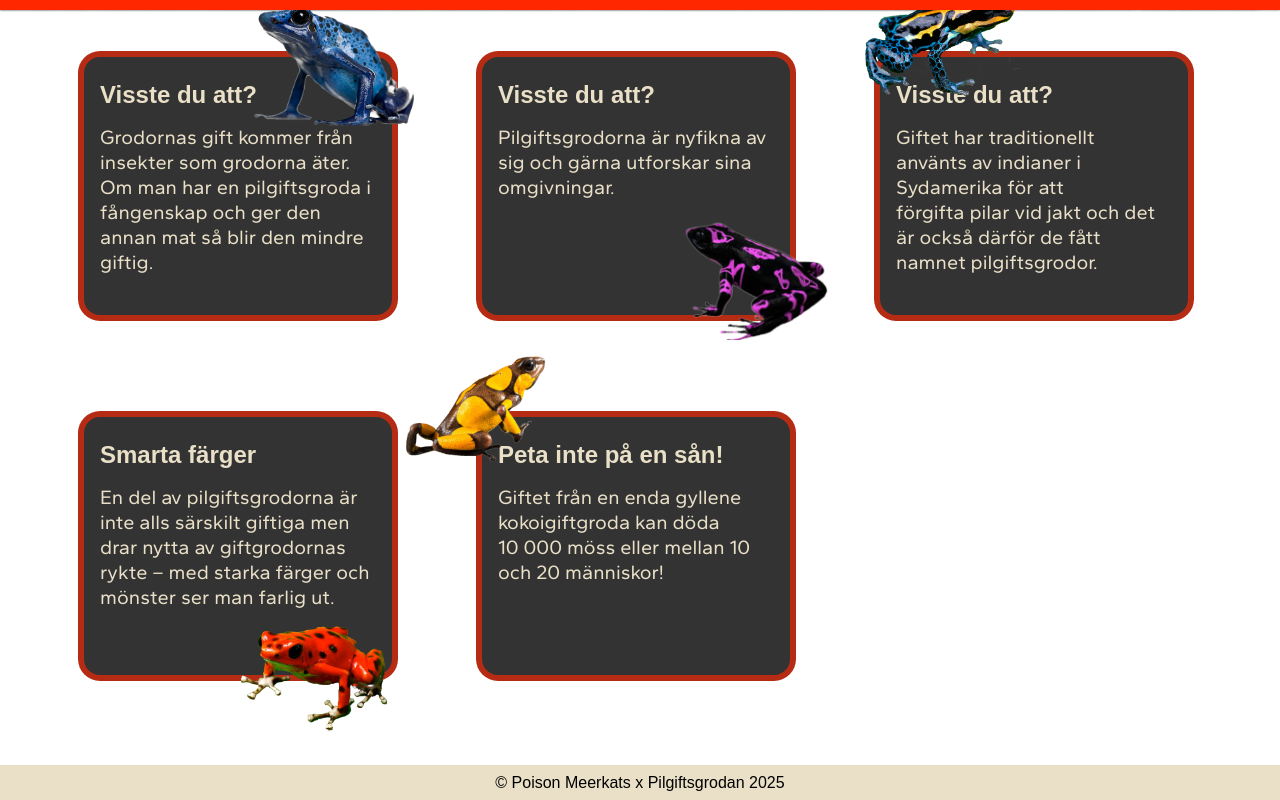
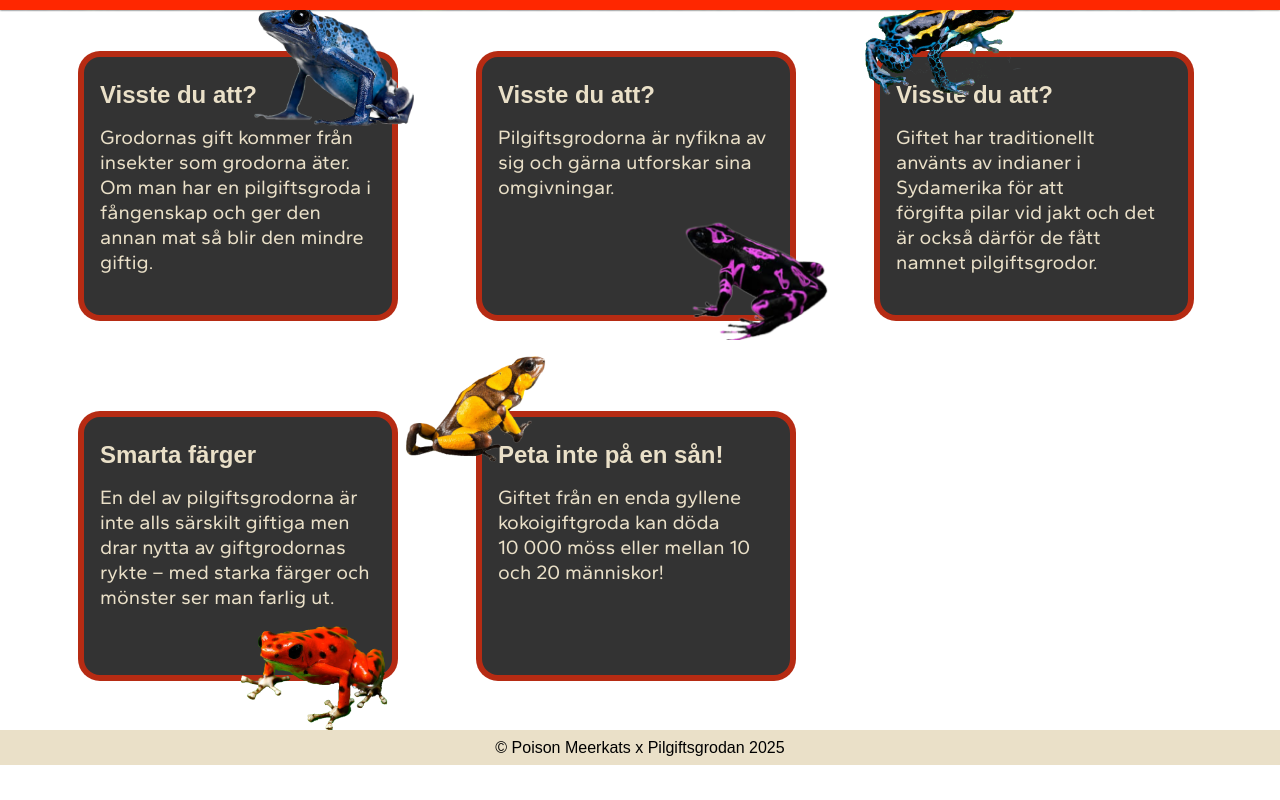
Before and after one commit to oliviaalmseger/Medieinstitutet-GroupProject-Vue-Pilgiftsgrodorna, a Vue app: page / in a window 1280 px wide. Shown: the part 790-1590 px from the top of the page. After the commit the page ends 1555 px from the top, so only its background shows below. Built offline with nearby package versions, Linux system fonts and the light colour scheme; a web font is replaced by a local one.

Commit message:
:art: style: fix footer placement

```diff
--- a/src/fixtures/MainFooter.vue
+++ b/src/fixtures/MainFooter.vue
@@ -1,12 +1,22 @@
 <script setup lang="js"></script>
 
 <template>
+    <footer>
         <div class="footer">
             <span>© Poison Meerkats x Pilgiftsgrodan 2025</span>
         </div>
+    </footer>
 </template>
 
 <style scoped lang="scss">
+#app {
+    position: relative;
+
+    footer {
+        width: 100%;
+        position: absolute;
+        bottom: 0;
+
         .footer {
             display: flex;
             justify-content: center;
@@ -17,4 +27,6 @@
             font-family: $h3-font;
             font-size: 1rem;
         }
+    }
+}
 </style>
```
Lines whose indentation alone changed are shown as unchanged.
